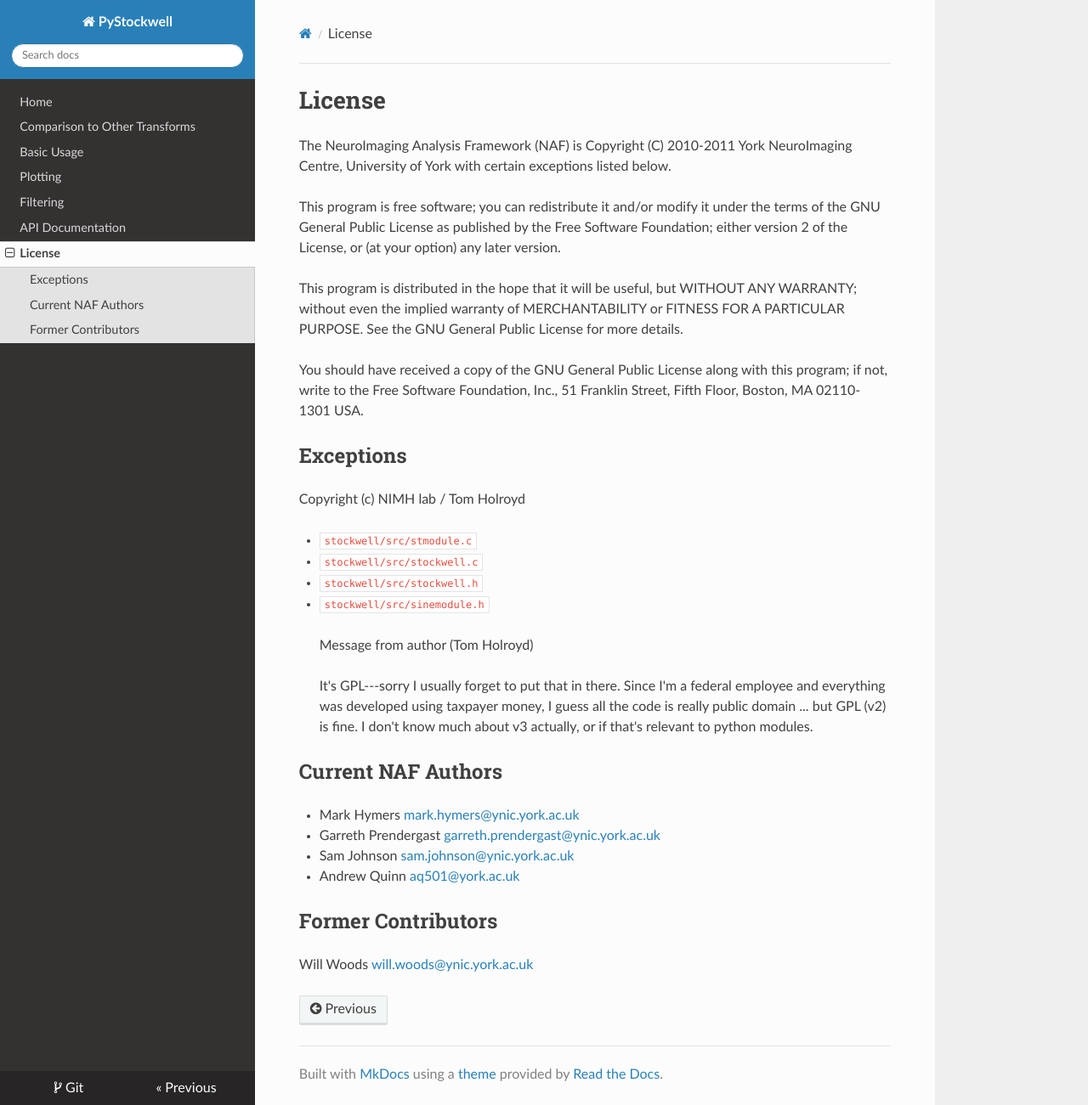
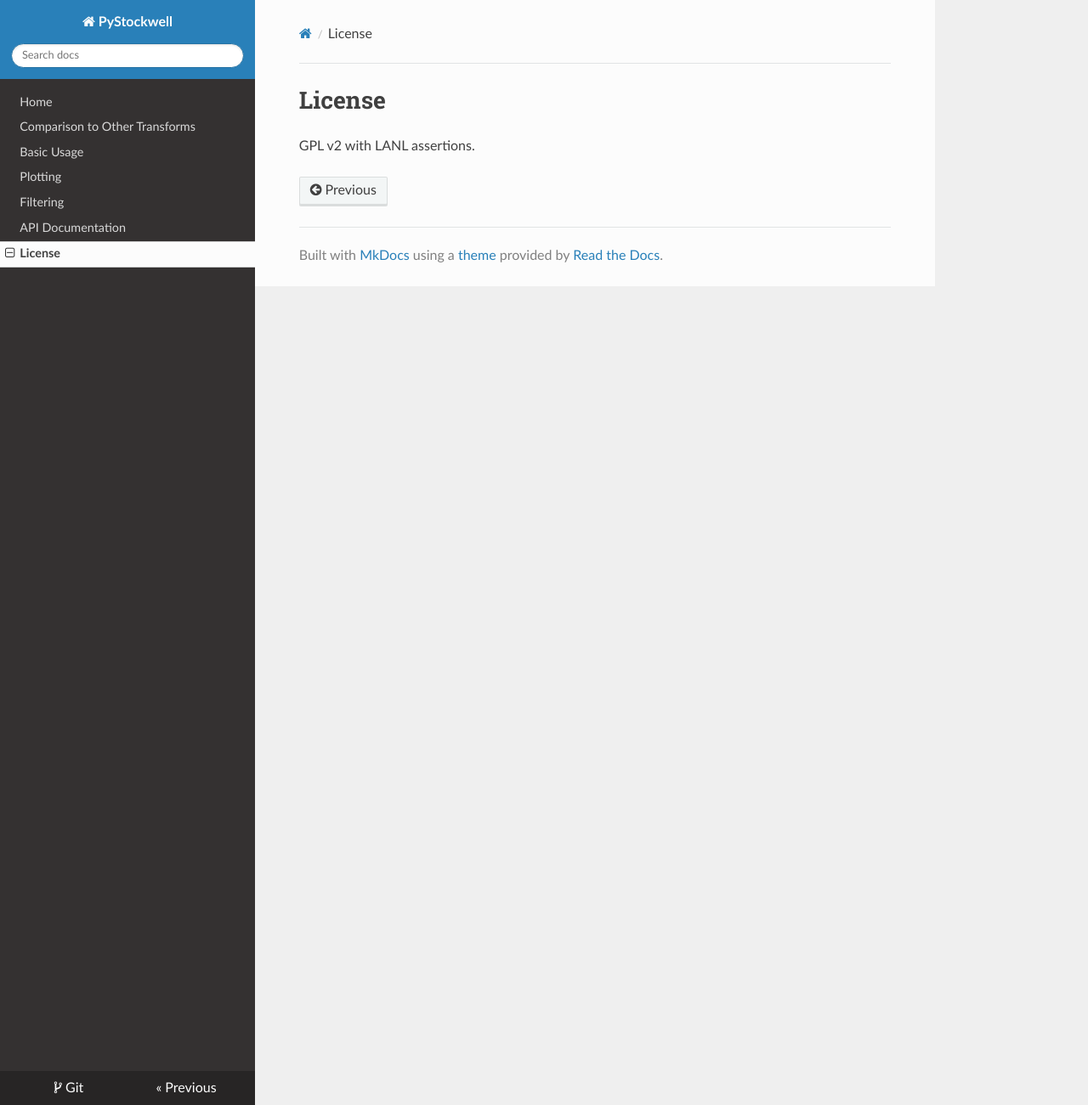
Before and after one commit to LANL-Seismoacoustics/particleman, an MkDocs documentation site: the page built from docs/src/license.md, in a window 1280 px wide and 1301 px high. Shown: the whole window at 85% size. Built offline with MkDocs 1.6.1, drawn with Linux system fonts in a browser that asks for light colours; nearby versions of some CDN libraries; old or Windows-style settings are respelled for this version of MkDocs.

Commit message:
Rename in documentation

```diff
--- a/docs/src/license.md
+++ b/docs/src/license.md
@@ -1,47 +1,3 @@
 # License
 
-The NeuroImaging Analysis Framework (NAF) is
-  Copyright (C) 2010-2011  York NeuroImaging Centre, University of York
-with certain exceptions listed below.
-
-This program is free software; you can redistribute it and/or modify
-it under the terms of the GNU General Public License as published by
-the Free Software Foundation; either version 2 of the License, or
-(at your option) any later version.
-
-This program is distributed in the hope that it will be useful,
-but WITHOUT ANY WARRANTY; without even the implied warranty of
-MERCHANTABILITY or FITNESS FOR A PARTICULAR PURPOSE.  See the
-GNU General Public License for more details.
-
-You should have received a copy of the GNU General Public License along
-with this program; if not, write to the Free Software Foundation, Inc.,
-51 Franklin Street, Fifth Floor, Boston, MA 02110-1301 USA.
-
-
-## Exceptions
-
- Copyright (c) NIMH lab / Tom Holroyd
-
-* `stockwell/src/stmodule.c`
-* `stockwell/src/stockwell.c`
-* `stockwell/src/stockwell.h`
-* `stockwell/src/sinemodule.h`
-
-
-> Message from author (Tom Holroyd)
->
-> It's GPL---sorry I usually forget to put that in there. Since I'm a federal
-> employee and everything was developed using taxpayer money, I guess all the
-> code is really public domain ... but GPL (v2) is fine.  I don't know much
-> about v3 actually, or if that's relevant to python modules.
-
-
-## Current NAF Authors
-* Mark Hymers <mark.hymers@ynic.york.ac.uk>
-* Garreth Prendergast <garreth.prendergast@ynic.york.ac.uk>
-* Sam Johnson <sam.johnson@ynic.york.ac.uk>
-* Andrew Quinn <aq501@york.ac.uk>
-
-## Former Contributors
-Will Woods <will.woods@ynic.york.ac.uk>
+GPL v2 with LANL assertions.
```
Also changed, not shown: docs/src/basic.md (+1 -1 lines), docs/src/index.md (+1 -1 lines).
